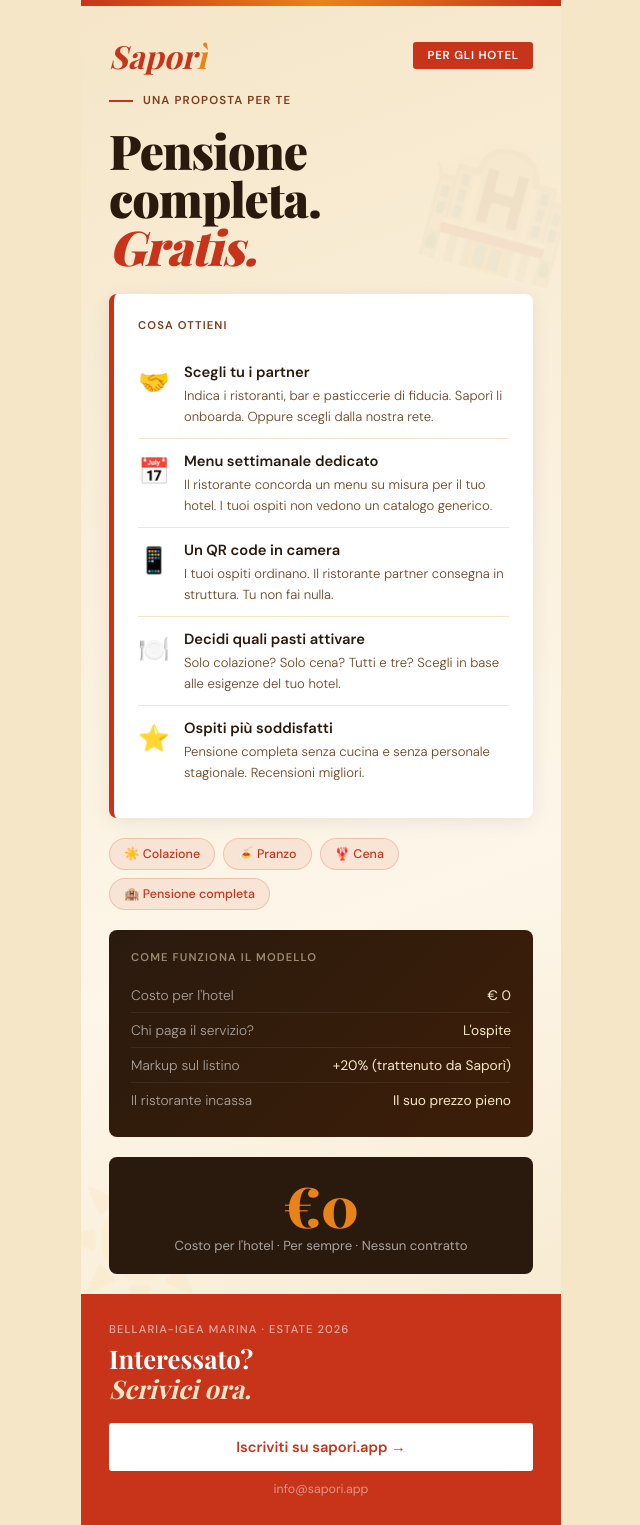
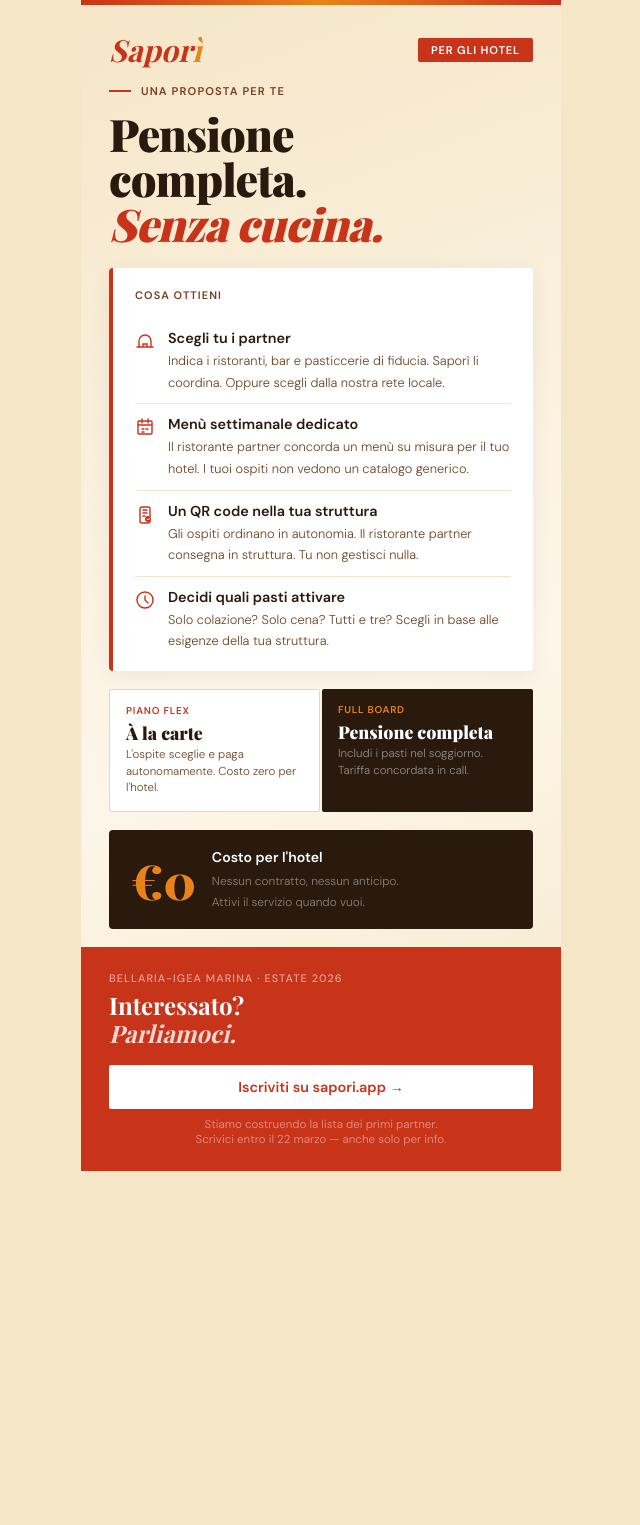
Before and after one commit to saporiapp/sapori, a plain HTML site: page card_albergatori.html in a window 1280 px wide. Shown: the whole page, without its empty margins (319-959 px from the left). After the commit the page ends 1171 px from the top, so only its background shows below. Drawn offline with nearby package versions, Linux system fonts and the light colour scheme; a web font is replaced by a local one.

Commit message:
Add files via upload

```diff
--- a/card_albergatori.html
+++ b/card_albergatori.html
@@ -9,86 +9,103 @@
 *{box-sizing:border-box;margin:0;padding:0;}
 body{font-family:'DM Sans',sans-serif;background:#F5E6C8;color:#2A1A0E;min-height:100vh;}
 .card{max-width:480px;margin:0 auto;background:linear-gradient(160deg,#F5E6C8 0%,#FDF6E9 60%,#F5E6C8 100%);min-height:100vh;display:flex;flex-direction:column;position:relative;overflow:hidden;}
-.top-bar{height:6px;background:linear-gradient(90deg,#C8341A,#E8831A,#C8341A);flex-shrink:0;}
-.header{padding:28px 28px 16px;display:flex;align-items:center;justify-content:space-between;flex-shrink:0;}
-.logo{font-family:'Playfair Display',serif;font-size:2rem;font-weight:700;font-style:italic;color:#C8341A;}
-.logo span{color:#E8831A;}
-.badge{background:#C8341A;color:#fff;padding:6px 14px;border-radius:3px;font-size:.72rem;font-weight:600;letter-spacing:.07em;text-transform:uppercase;}
-.eyebrow{padding:0 28px 10px;font-size:.72rem;font-weight:600;letter-spacing:.1em;text-transform:uppercase;color:#7A3B1E;display:flex;align-items:center;gap:10px;}
-.eyebrow::before{content:'';display:block;width:24px;height:2px;background:#C8341A;flex-shrink:0;}
-.headline{padding:8px 28px 24px;font-family:'Playfair Display',serif;font-size:3rem;font-weight:900;line-height:1.0;color:#2A1A0E;letter-spacing:-.02em;}
+.top-bar{height:5px;background:linear-gradient(90deg,#C8341A,#E8831A,#C8341A);flex-shrink:0;}
+.header{padding:24px 28px 14px;display:flex;align-items:center;justify-content:space-between;flex-shrink:0;}
+.logo{font-family:'Playfair Display',serif;font-size:1.9rem;font-weight:700;font-style:italic;color:#C8341A;}
+.logo-i{color:#E8831A;}
+.badge{background:#C8341A;color:#fff;padding:5px 13px;border-radius:2px;font-size:.7rem;font-weight:600;letter-spacing:.07em;text-transform:uppercase;}
+.eyebrow{padding:0 28px 8px;font-size:.7rem;font-weight:600;letter-spacing:.1em;text-transform:uppercase;color:#7A3B1E;display:flex;align-items:center;gap:10px;}
+.eyebrow::before{content:'';display:block;width:22px;height:2px;background:#C8341A;flex-shrink:0;}
+.headline{padding:6px 28px 22px;font-family:'Playfair Display',serif;font-size:2.8rem;font-weight:900;line-height:1.0;color:#2A1A0E;letter-spacing:-.02em;}
 .headline em{font-style:italic;color:#C8341A;display:block;}
-.benefit-block{margin:0 28px 20px;background:#fff;border-radius:8px;padding:24px;box-shadow:0 4px 20px rgba(0,0,0,.07);border-left:5px solid #C8341A;}
-.block-title{font-size:.7rem;font-weight:700;color:#7A3B1E;text-transform:uppercase;letter-spacing:.1em;margin-bottom:18px;}
-.brow{display:flex;align-items:flex-start;gap:14px;padding:12px 0;border-bottom:1px solid #F5E6C8;}
-.brow:last-child{border-bottom:none;}
-.brow .ico{font-size:1.6rem;flex-shrink:0;margin-top:2px;}
-.brow strong{display:block;font-size:.92rem;font-weight:600;color:#2A1A0E;margin-bottom:2px;}
-.brow span{font-size:.82rem;color:#6B4423;font-weight:300;line-height:1.45;}
-.pills{padding:0 28px 20px;display:flex;gap:8px;flex-wrap:wrap;}
-.pill{background:rgba(200,52,26,.08);border:1px solid rgba(200,52,26,.2);color:#C8341A;padding:7px 14px;border-radius:100px;font-size:.78rem;font-weight:500;}
-.model-box{margin:0 28px 20px;background:linear-gradient(135deg,#2A1A0E,#3d1e08);border-radius:8px;padding:20px 22px;}
-.model-title{font-size:.7rem;font-weight:700;color:rgba(245,230,200,.55);text-transform:uppercase;letter-spacing:.1em;margin-bottom:14px;}
-.model-row{display:flex;justify-content:space-between;align-items:center;padding:8px 0;border-bottom:1px solid rgba(255,255,255,.07);font-size:.86rem;}
-.model-row:last-child{border-bottom:none;}
-.model-row .ml{color:rgba(255,255,255,.6);font-weight:300;}
-.model-row .mv{color:#F5E6C8;}
-.zero-box{margin:0 28px 20px;background:#2A1A0E;border-radius:8px;padding:20px 24px;text-align:center;}
-.zero-num{font-family:'Playfair Display',serif;font-size:3.5rem;font-weight:900;color:#E8831A;line-height:1;}
-.zero-label{font-size:.82rem;color:rgba(255,255,255,.6);margin-top:4px;}
-.cta-block{margin-top:auto;background:#C8341A;padding:28px;flex-shrink:0;}
-.cta-label{font-size:.7rem;font-weight:500;letter-spacing:.1em;text-transform:uppercase;color:rgba(255,255,255,.58);margin-bottom:8px;}
-.cta-title{font-family:'Playfair Display',serif;font-size:1.6rem;font-weight:700;color:#fff;line-height:1.15;margin-bottom:20px;}
-.cta-title em{font-style:italic;color:#F5E6C8;}
-.cta-url{display:block;background:#fff;color:#C8341A;padding:14px 24px;border-radius:3px;font-size:.92rem;font-weight:700;text-align:center;text-decoration:none;margin-bottom:10px;}
-.cta-domain{font-size:.78rem;color:rgba(255,255,255,.48);text-align:center;}
-.deco{position:absolute;font-size:8rem;opacity:.05;pointer-events:none;}
-.d1{top:120px;right:-20px;transform:rotate(15deg);}
-.d2{bottom:200px;left:-20px;transform:rotate(-10deg);}
-.card>*:not(.deco){position:relative;z-index:1;}
+.benefit-block{margin:0 28px 18px;background:#fff;border-radius:4px;padding:20px 22px;box-shadow:0 4px 20px rgba(0,0,0,.06);border-left:4px solid #C8341A;}
+.block-title{font-size:.68rem;font-weight:700;color:#7A3B1E;text-transform:uppercase;letter-spacing:.1em;margin-bottom:16px;}
+.brow{display:flex;align-items:flex-start;gap:13px;padding:11px 0;border-bottom:1px solid #F5E6C8;}
+.brow:last-child{border-bottom:none;padding-bottom:0;}
+.brow .bico{width:20px;height:20px;flex-shrink:0;margin-top:2px;}
+.brow strong{display:block;font-size:.9rem;font-weight:600;color:#2A1A0E;margin-bottom:2px;}
+.brow span{font-size:.8rem;color:#6B4423;font-weight:300;line-height:1.45;}
+.piani{margin:0 28px 18px;display:grid;grid-template-columns:1fr 1fr;gap:2px;}
+.piano{padding:14px 16px;border-radius:2px;}
+.piano-flex{background:#fff;border:1px solid #EDD9A3;}
+.piano-full{background:#2A1A0E;}
+.piano-tag{font-size:.62rem;font-weight:700;letter-spacing:.08em;text-transform:uppercase;margin-bottom:6px;}
+.piano-flex .piano-tag{color:#C8341A;}
+.piano-full .piano-tag{color:#E8831A;}
+.piano-name{font-family:'Playfair Display',serif;font-size:1.1rem;font-weight:900;line-height:1.1;margin-bottom:5px;}
+.piano-flex .piano-name{color:#2A1A0E;}
+.piano-full .piano-name{color:#fff;}
+.piano-desc{font-size:.72rem;font-weight:300;line-height:1.45;}
+.piano-flex .piano-desc{color:#6B4423;}
+.piano-full .piano-desc{color:rgba(255,255,255,.5);}
+.zero-box{margin:0 28px 18px;background:#2A1A0E;border-radius:4px;padding:18px 22px;display:flex;align-items:center;gap:16px;}
+.zero-num{font-family:'Playfair Display',serif;font-size:3rem;font-weight:900;color:#E8831A;line-height:1;flex-shrink:0;}
+.zero-right strong{display:block;font-size:.88rem;color:#fff;margin-bottom:3px;}
+.zero-right span{font-size:.74rem;color:rgba(255,255,255,.45);font-weight:300;line-height:1.4;}
+.cta-block{margin-top:auto;background:#C8341A;padding:24px 28px;flex-shrink:0;}
+.cta-label{font-size:.68rem;font-weight:500;letter-spacing:.1em;text-transform:uppercase;color:rgba(255,255,255,.55);margin-bottom:7px;}
+.cta-title{font-family:'Playfair Display',serif;font-size:1.5rem;font-weight:700;color:#fff;line-height:1.15;margin-bottom:18px;}
+.cta-title em{font-style:italic;color:rgba(255,255,255,.8);}
+.cta-url{display:block;background:#fff;color:#C8341A;padding:13px 22px;border-radius:2px;font-size:.9rem;font-weight:700;text-align:center;text-decoration:none;margin-bottom:8px;}
+.cta-note{font-size:.72rem;color:rgba(255,255,255,.42);text-align:center;}
 </style>
 </head>
 <body>
 <div class="card">
-  <span class="deco d1">🏨</span>
-  <span class="deco d2">☀️</span>
   <div class="top-bar"></div>
   <div class="header">
-    <div class="logo">Sapor<span>ì</span></div>
+    <div class="logo">Sapor<span class="logo-i">ì</span></div>
     <div class="badge">Per gli hotel</div>
   </div>
   <div class="eyebrow">Una proposta per te</div>
-  <div class="headline">Pensione<br>completa.<br><em>Gratis.</em></div>
+  <div class="headline">Pensione<br>completa.<br><em>Senza cucina.</em></div>
+
   <div class="benefit-block">
     <div class="block-title">Cosa ottieni</div>
-    <div class="brow"><span class="ico">🤝</span><div><strong>Scegli tu i partner</strong><span>Indica i ristoranti, bar e pasticcerie di fiducia. Saporì li onboarda. Oppure scegli dalla nostra rete.</span></div></div>
-    <div class="brow"><span class="ico">📅</span><div><strong>Menu settimanale dedicato</strong><span>Il ristorante concorda un menu su misura per il tuo hotel. I tuoi ospiti non vedono un catalogo generico.</span></div></div>
-    <div class="brow"><span class="ico">📱</span><div><strong>Un QR code in camera</strong><span>I tuoi ospiti ordinano. Il ristorante partner consegna in struttura. Tu non fai nulla.</span></div></div>
-    <div class="brow"><span class="ico">🍽️</span><div><strong>Decidi quali pasti attivare</strong><span>Solo colazione? Solo cena? Tutti e tre? Scegli in base alle esigenze del tuo hotel.</span></div></div>
-    <div class="brow"><span class="ico">⭐</span><div><strong>Ospiti più soddisfatti</strong><span>Pensione completa senza cucina e senza personale stagionale. Recensioni migliori.</span></div></div>
+    <div class="brow">
+      <svg class="bico" viewBox="0 0 20 20" fill="none"><path d="M4 16V10a6 6 0 0112 0v6" stroke="#C8341A" stroke-width="1.4" stroke-linecap="round"/><path d="M2 16h16" stroke="#C8341A" stroke-width="1.4" stroke-linecap="round"/><path d="M8 16v-3h4v3" stroke="#C8341A" stroke-width="1.4"/></svg>
+      <div><strong>Scegli tu i partner</strong><span>Indica i ristoranti, bar e pasticcerie di fiducia. Saporì li coordina. Oppure scegli dalla nostra rete locale.</span></div>
+    </div>
+    <div class="brow">
+      <svg class="bico" viewBox="0 0 20 20" fill="none"><rect x="3" y="4" width="14" height="13" rx="1" stroke="#C8341A" stroke-width="1.4"/><path d="M7 2v4M13 2v4M3 8h14" stroke="#C8341A" stroke-width="1.4" stroke-linecap="round"/><path d="M7 12h2M11 12h2M7 15h2" stroke="#C8341A" stroke-width="1.4" stroke-linecap="round"/></svg>
+      <div><strong>Menù settimanale dedicato</strong><span>Il ristorante partner concorda un menù su misura per il tuo hotel. I tuoi ospiti non vedono un catalogo generico.</span></div>
+    </div>
+    <div class="brow">
+      <svg class="bico" viewBox="0 0 20 20" fill="none"><rect x="5" y="3" width="10" height="16" rx="2" stroke="#C8341A" stroke-width="1.4"/><path d="M8 6h4M8 9h4M8 12h2" stroke="#C8341A" stroke-width="1.4" stroke-linecap="round"/><circle cx="13" cy="15" r="3" fill="#C8341A"/><path d="M12 15l1 1 2-2" stroke="white" stroke-width="1" stroke-linecap="round" stroke-linejoin="round"/></svg>
+      <div><strong>Un QR code nella tua struttura</strong><span>Gli ospiti ordinano in autonomia. Il ristorante partner consegna in struttura. Tu non gestisci nulla.</span></div>
+    </div>
+    <div class="brow">
+      <svg class="bico" viewBox="0 0 20 20" fill="none"><circle cx="10" cy="10" r="8" stroke="#C8341A" stroke-width="1.4"/><path d="M10 6v4l3 3" stroke="#C8341A" stroke-width="1.4" stroke-linecap="round"/></svg>
+      <div><strong>Decidi quali pasti attivare</strong><span>Solo colazione? Solo cena? Tutti e tre? Scegli in base alle esigenze della tua struttura.</span></div>
+    </div>
   </div>
-  <div class="pills">
-    <div class="pill">☀️ Colazione</div>
-    <div class="pill">🍝 Pranzo</div>
-    <div class="pill">🦞 Cena</div>
-    <div class="pill">🏨 Pensione completa</div>
+
+  <div class="piani">
+    <div class="piano piano-flex">
+      <div class="piano-tag">Piano Flex</div>
+      <div class="piano-name">À la carte</div>
+      <div class="piano-desc">L'ospite sceglie e paga autonomamente. Costo zero per l'hotel.</div>
+    </div>
+    <div class="piano piano-full">
+      <div class="piano-tag">Full Board</div>
+      <div class="piano-name">Pensione completa</div>
+      <div class="piano-desc">Includi i pasti nel soggiorno. Tariffa concordata in call.</div>
+    </div>
   </div>
-  <div class="model-box">
-    <div class="model-title">Come funziona il modello</div>
-    <div class="model-row"><span class="ml">Costo per l'hotel</span><span class="mv">€ 0</span></div>
-    <div class="model-row"><span class="ml">Chi paga il servizio?</span><span class="mv">L'ospite</span></div>
-    <div class="model-row"><span class="ml">Markup sul listino</span><span class="mv">+20% (trattenuto da Saporì)</span></div>
-    <div class="model-row"><span class="ml">Il ristorante incassa</span><span class="mv">Il suo prezzo pieno</span></div>
-  </div>
+
   <div class="zero-box">
     <div class="zero-num">€0</div>
-    <div class="zero-label">Costo per l'hotel · Per sempre · Nessun contratto</div>
+    <div class="zero-right">
+      <strong>Costo per l'hotel</strong>
+      <span>Nessun contratto, nessun anticipo.<br>Attivi il servizio quando vuoi.</span>
+    </div>
   </div>
+
   <div class="cta-block">
     <div class="cta-label">Bellaria-Igea Marina · Estate 2026</div>
-    <div class="cta-title">Interessato?<br><em>Scrivici ora.</em></div>
-    <a href="https://saporiapp.github.io/sapori/#contatti" class="cta-url">Iscriviti su sapori.app →</a>
-    <div class="cta-domain">info@sapori.app</div>
+    <div class="cta-title">Interessato?<br><em>Parliamoci.</em></div>
+    <a href="https://TUOUSERNAME.github.io/sapori/" class="cta-url">Iscriviti su sapori.app →</a>
+    <div class="cta-note">Stiamo costruendo la lista dei primi partner.<br>Scrivici entro il 22 marzo — anche solo per info.</div>
   </div>
 </div>
 </body>
```
Also changed, not shown: card_ristoratori.html (+75 -55 lines).
